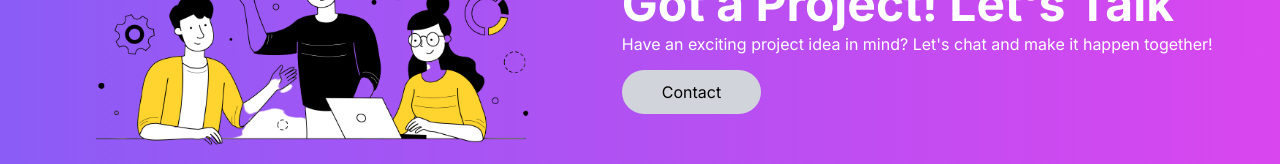
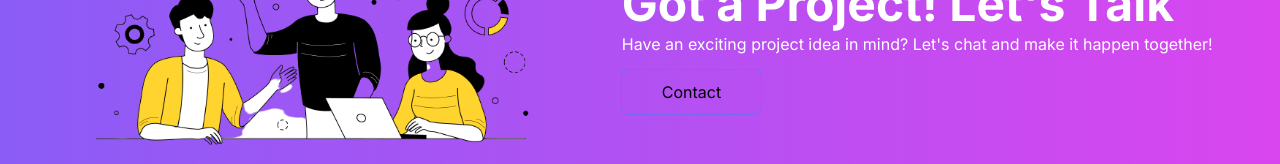
Before and after one commit to Abdulahadahmadi/codewithahad, a Next.js app: page / in a window 1280 px wide. Shown: the part 4015-4179 px from the top of the page. Built offline with nearby package versions, Linux system fonts and the light colour scheme.

Commit message:
changes in style

```diff
--- a/app/components/Contact.tsx
+++ b/app/components/Contact.tsx
@@ -13,7 +13,7 @@ const Contact = () => {
       <section className=' md:leading-8'>
         <h1 className='text-xl md:text-3xl lg:text-5xl text-white font-bold'>Got a Project! Let's Talk</h1>
         <p className='text-white mb-4'>Have an exciting project idea in mind? Let's chat and make it happen together!</p>
-        <Link href='/contact' passHref className='text-black bg-gray-300 px-6 md:px-10 py-2 md:py-3 hover:bg-cyan-500 hover:text-white rounded-full'>
+        <Link href='/contact' passHref className='px-6 md:px-10 ring-1 py-2 md:py-3 hover:bg-cyan-500 hover:text-white rounded-md'>
             Contact
         </Link>
       </section>
```
